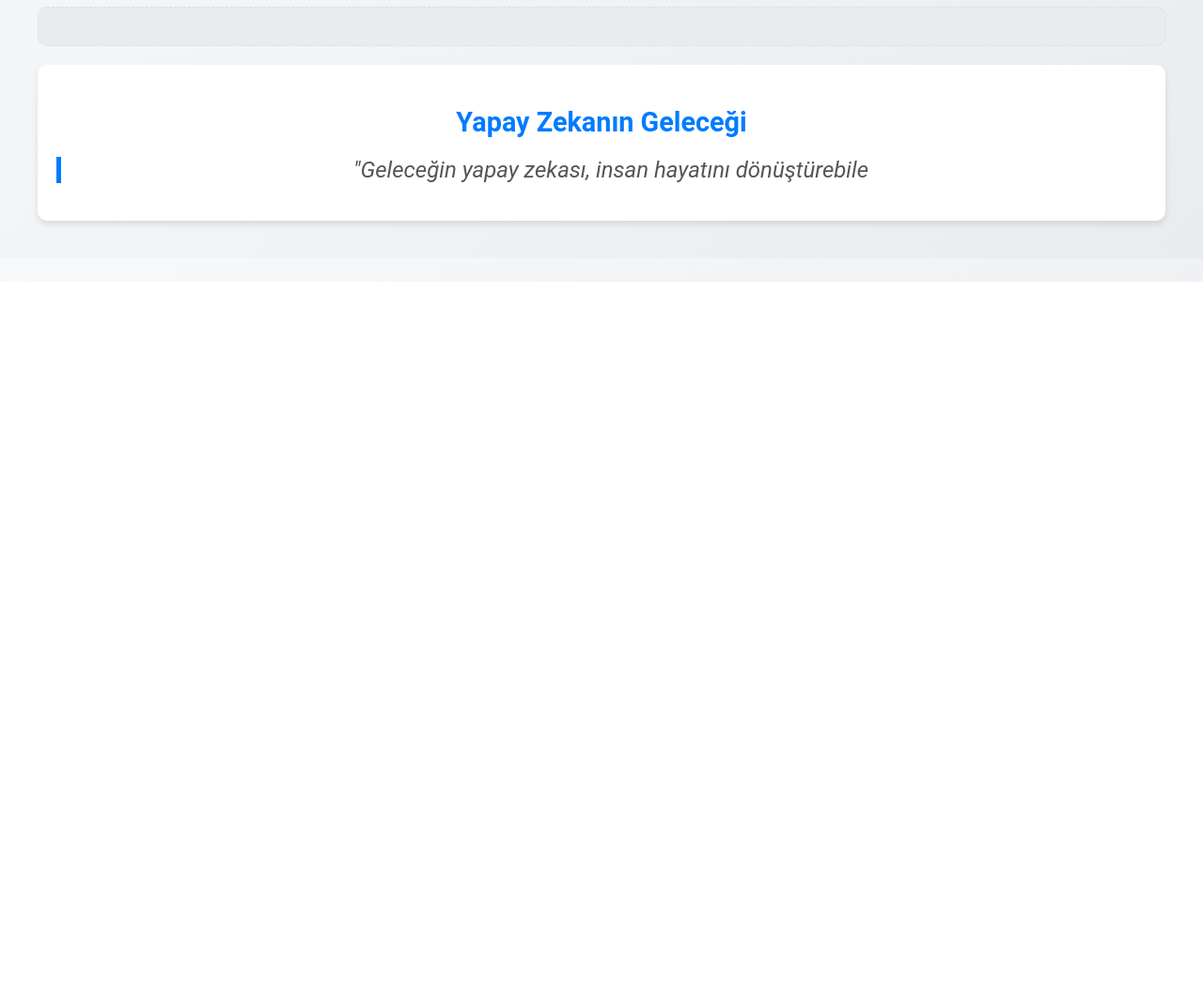
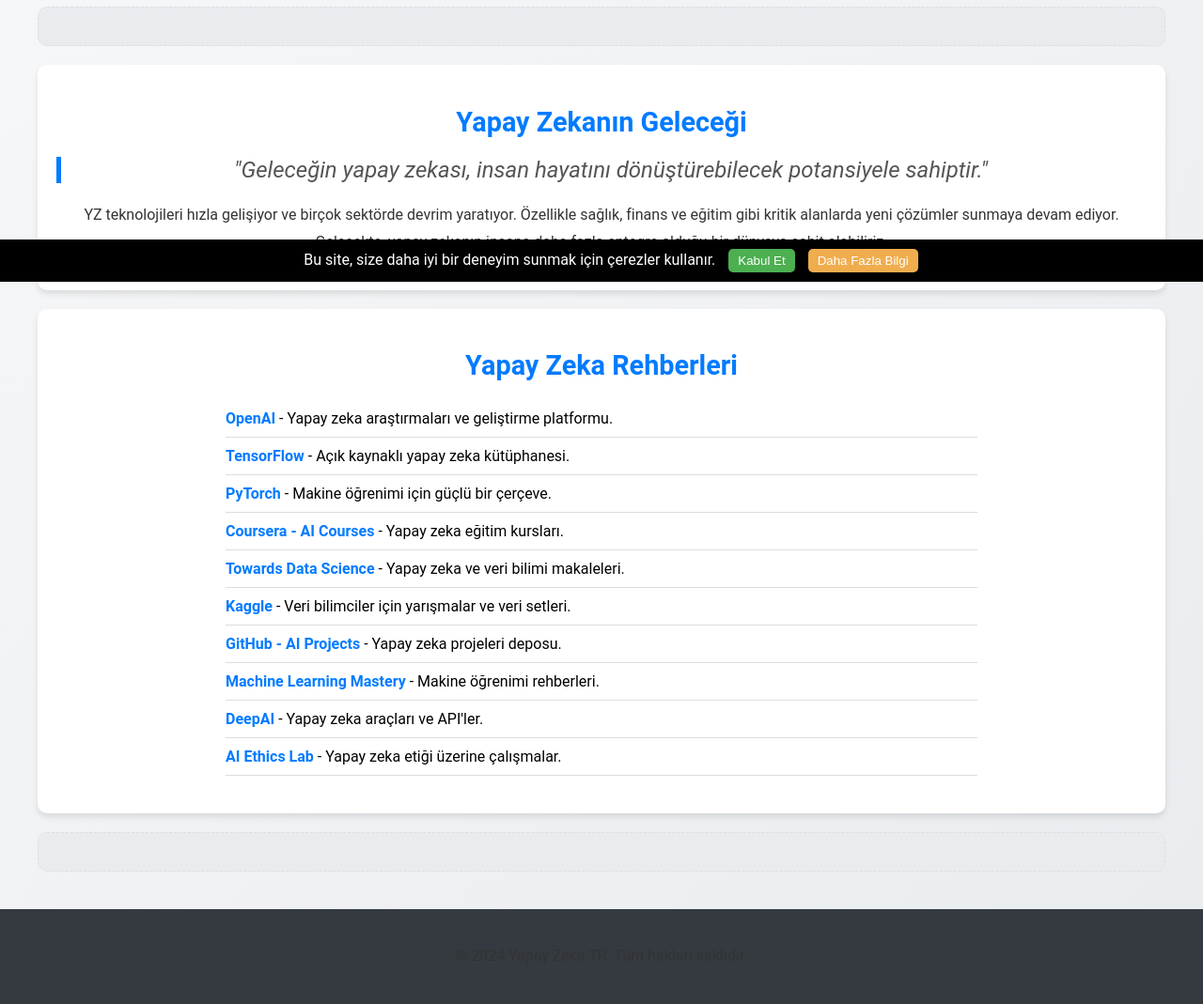
Before and after one commit to yapayzekatr/yapayzekatr.github.io, a plain HTML site: page index.html in a window 1280 px wide. Shown: the part 500-1569 px from the top of the page at 94% size. Before the commit the page ends 800 px from the top, so only its background shows below. Drawn offline with Linux system fonts and the light colour scheme.

Commit message:
Update index.html

```diff
--- a/index.html
+++ b/index.html
@@ -115,4 +115,56 @@
 
         <div class="content-section">
             <h2>Yapay Zekanın Geleceği</h2>
-            <blockquote>"Geleceğin yapay zekası, insan hayatını dönüştürebile
+            <blockquote>"Geleceğin yapay zekası, insan hayatını dönüştürebilecek potansiyele sahiptir."</blockquote>
+            <p>YZ teknolojileri hızla gelişiyor ve birçok sektörde devrim yaratıyor. Özellikle sağlık, finans ve eğitim gibi kritik alanlarda
+            yeni çözümler sunmaya devam ediyor. Gelecekte, yapay zekanın insana daha fazla entegre olduğu bir dünyaya şahit olabiliriz.</p>
+        </div>
+
+        <div class="content-section">
+            <h2>Yapay Zeka Rehberleri</h2>
+            <ul>
+                <li><a href="https://openai.com" target="_blank">OpenAI</a> - Yapay zeka araştırmaları ve geliştirme platformu.</li>
+                <li><a href="https://www.tensorflow.org" target="_blank">TensorFlow</a> - Açık kaynaklı yapay zeka kütüphanesi.</li>
+                <li><a href="https://pytorch.org" target="_blank">PyTorch</a> - Makine öğrenimi için güçlü bir çerçeve.</li>
+                <li><a href="https://www.coursera.org" target="_blank">Coursera - AI Courses</a> - Yapay zeka eğitim kursları.</li>
+                <li><a href="https://towardsdatascience.com" target="_blank">Towards Data Science</a> - Yapay zeka ve veri bilimi makaleleri.</li>
+                <li><a href="https://www.kaggle.com" target="_blank">Kaggle</a> - Veri bilimciler için yarışmalar ve veri setleri.</li>
+                <li><a href="https://github.com/topics/artificial-intelligence" target="_blank">GitHub - AI Projects</a> - Yapay zeka projeleri deposu.</li>
+                <li><a href="https://machinelearningmastery.com" target="_blank">Machine Learning Mastery</a> - Makine öğrenimi rehberleri.</li>
+                <li><a href="https://deepai.org" target="_blank">DeepAI</a> - Yapay zeka araçları ve API'ler.</li>
+                <li><a href="https://aiethicslab.com" target="_blank">AI Ethics Lab</a> - Yapay zeka etiği üzerine çalışmalar.</li>
+            </ul>
+        </div>
+
+        <div class="ad-section"></div>
+    </div>
+
+    <footer>
+        <p>&copy; 2024 Yapay Zeka TR. Tüm hakları saklıdır.</p>
+    </footer>
+<div id="consent-banner" style="position:fixed;bottom:0;width:100%;background:#000;color:#fff;text-align:center;padding:10px;display:none;z-index:9999;">
+    Bu site, size daha iyi bir deneyim sunmak için çerezler kullanır.
+    <button id="accept-consent" style="background:#4CAF50;color:#fff;padding:5px 10px;border:none;border-radius:5px;margin-left:10px;">Kabul Et</button>
+    <button id="manage-consent" style="background:#f0ad4e;color:#fff;padding:5px 10px;border:none;border-radius:5px;margin-left:10px;">Daha Fazla Bilgi</button>
+</div>
+<script>
+    document.addEventListener('DOMContentLoaded', function() {
+        const consentBanner = document.getElementById('consent-banner');
+        const consentGiven = localStorage.getItem('consentGiven');
+
+        if (!consentGiven) {
+            consentBanner.style.display = 'block';
+        }
+
+        document.getElementById('accept-consent').addEventListener('click', function() {
+            localStorage.setItem('consentGiven', 'true');
+            consentBanner.style.display = 'none';
+        });
+
+        document.getElementById('manage-consent').addEventListener('click', function() {
+            alert('Çerezler yalnızca siteyi çalıştırmak ve kullanıcı deneyimini geliştirmek için kullanılır.');
+        });
+    });
+</script>
+</body>
+</html>
```
